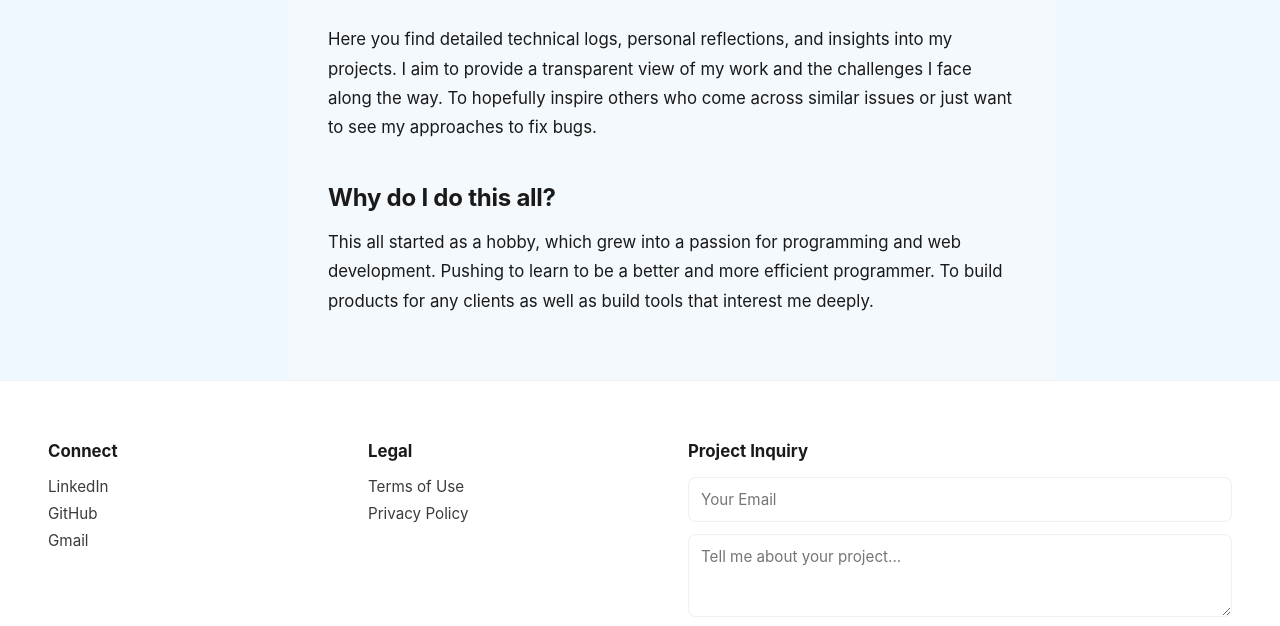
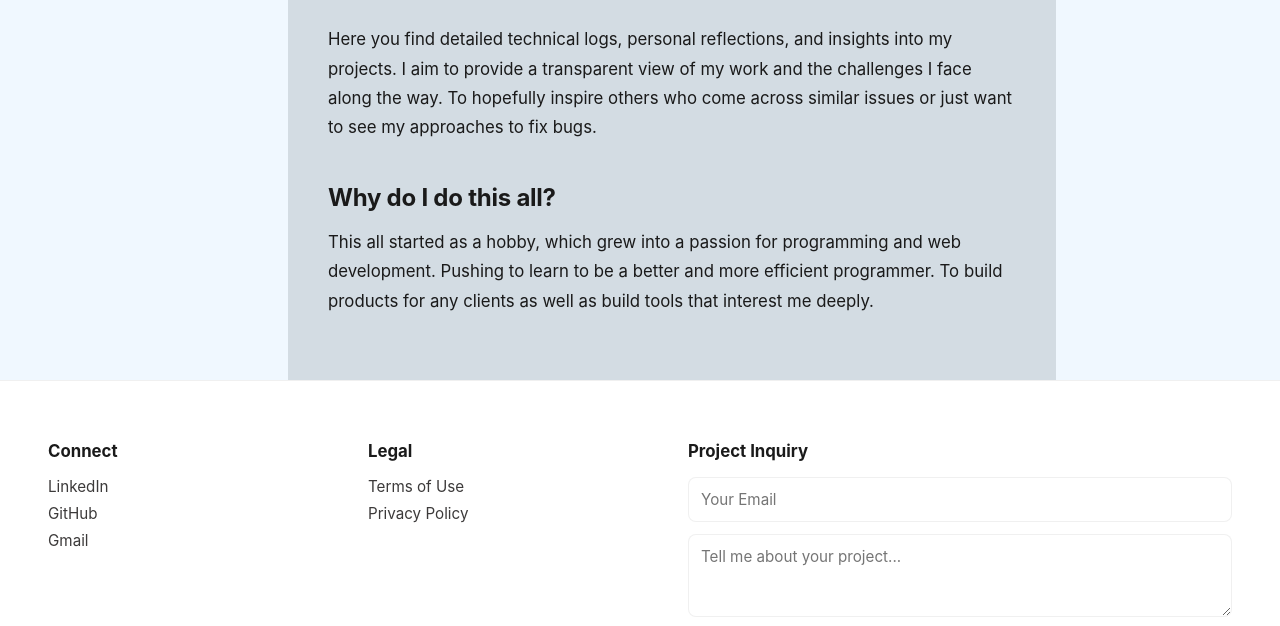
Before and after one commit to CabbageDijon/PortfolioSite, a plain HTML site: page public/journal.html in a window 1280 px wide. Shown: the part 374-1000 px from the top of the page. Drawn offline with Linux system fonts and the light colour scheme.

Commit message:
Update background color of main content area for improved readability

```diff
--- a/public/journal.css
+++ b/public/journal.css
@@ -23,7 +23,7 @@ body {
   padding: 40px;
   margin-top: 40px;
   color: var(--color-text-primary);
-  background-color: rgb(244, 249, 253);
+  background-color: rgb(211, 220, 227);
 }
 
 .accordion-menu {
```
